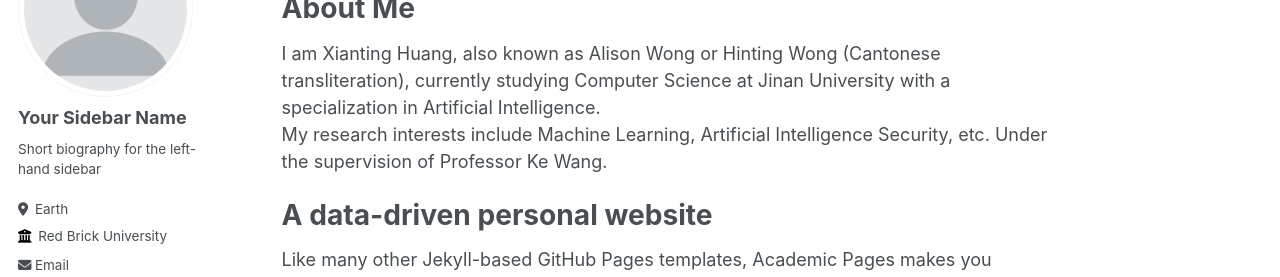
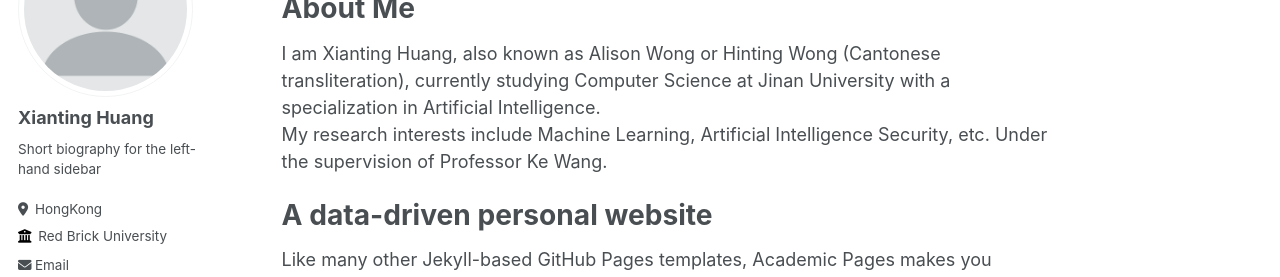
Before and after one commit to AlisonWWWong/my-academic-profile, a Jekyll site: the page built from _pages/about.md, in a window 1280 px wide. Shown: the part 184-461 px from the top of the page. Built offline with Jekyll 4.4.1, drawn with Linux system fonts in a browser that asks for light colours; some web fonts are replaced.

Commit message:
Update _config.yml

```diff
--- a/_config.yml
+++ b/_config.yml
@@ -22,10 +22,10 @@ repository               : "academicpages/academicpages.github.io"
 author:
   # Biographic information
   avatar           : "profile.png"
-  name             : "Your Sidebar Name"
+  name             : "Xianting Huang"
   pronouns         : # example: "she/her"
   bio              : "Short biography for the left-hand sidebar"
-  location         : "Earth"
+  location         : "HongKong"
   employer         : "Red Brick University"
   uri              : # URL
   email            : "none@example.org"
```
